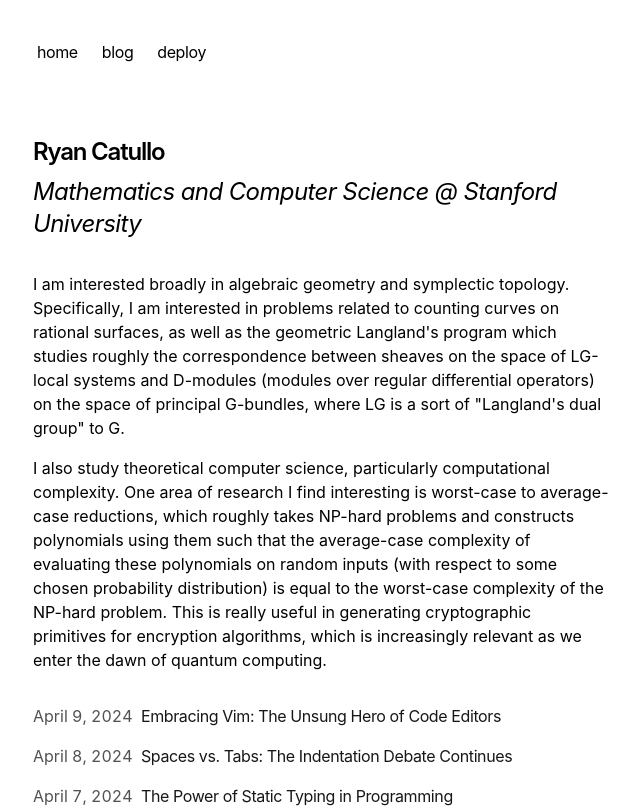
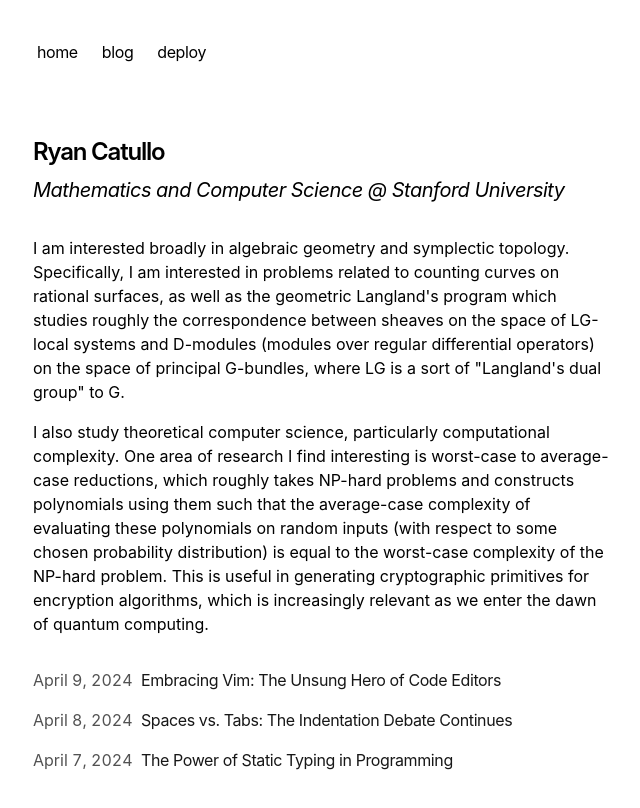
Before and after one commit to rcatullo/personal-website, a Next.js app: page / in a window 1280 px wide. Shown: the top 808 px of the page, without its empty margins (319-959 px from the left). Built offline with nearby package versions, Linux system fonts and the light colour scheme.

Commit message:
Update page.tsx
Fix education font size

```diff
--- a/app/page.tsx
+++ b/app/page.tsx
@@ -6,7 +6,7 @@ export default function Page() {
       <h1 className="mb-2 text-2xl font-semibold tracking-tighter">
         Ryan Catullo
       </h1>
-      <h2 className="mb-8 text-2xl italic tracking-tight">
+      <h2 className="mb-8 text-xl italic tracking-tight">
         Mathematics and Computer Science @ Stanford University
       </h2>
       <p className="mb-4">
@@ -25,7 +25,7 @@ export default function Page() {
         polynomials using them such that the average-case complexity of evaluating
         these polynomials on random inputs (with respect to some chosen probability
         distribution) is equal to the worst-case complexity of the NP-hard problem.
-        This is really useful in generating cryptographic primitives for encryption
+        This is useful in generating cryptographic primitives for encryption
         algorithms, which is increasingly relevant as we enter the dawn of quantum
         computing.`}
       </p>
```
